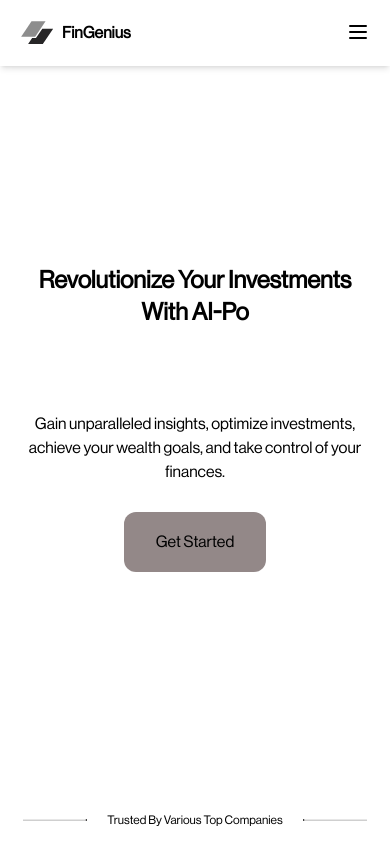
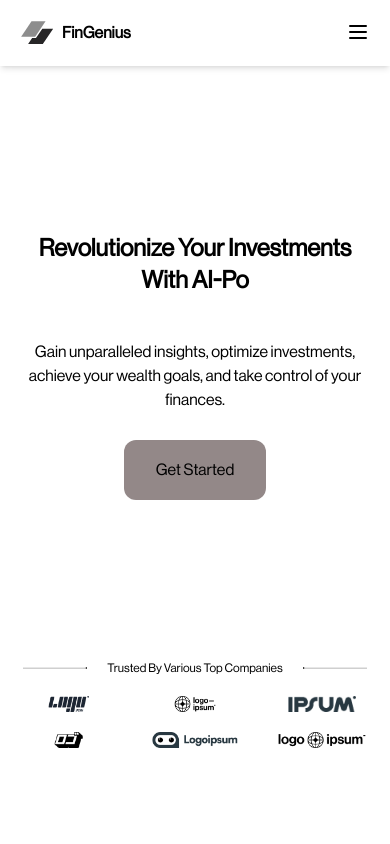
Before and after one commit to oseji/IntelliVest, a React (Vite) app: page / in a window 390 px wide. Shown: the top 844 px of the page. Built offline with nearby package versions, Linux system fonts and the light colour scheme.

Commit message:
worked on responsiveness op tablets

```diff
--- a/src/Faq.tsx
+++ b/src/Faq.tsx
@@ -30,7 +30,7 @@ const Faq = () => {
 
   return (
     <section className="relative mt-10 xl:mt-16">
-      <div className="flex flex-col md:flex-row items-start lg:justify-between gap-10 lg:gap-20 ">
+      <div className="flex flex-col lg:flex-row items-start lg:justify-between gap-10 lg:gap-20 ">
         <div>
           <h1 className="capitalize mx-auto text-2xl md:text-3xl xl:text-4xl font-bold">
             Frequently Asked Questions
--- a/src/HeroSection.tsx
+++ b/src/HeroSection.tsx
@@ -11,7 +11,8 @@ import logo6 from "./assets/Logo 6.png";
 const HeroSection = () => {
   return (
     <section className="heroSection" id="about">
-      <div className="my-40">
+      <div className=" flex flex-col gap-20">
+        <div className=" mt-32">
           <TypeAnimation
             sequence={[
               "revolutionize your investments with AI-powered management",
@@ -20,7 +21,7 @@ const HeroSection = () => {
               2000,
               "revolutionize your investments with AI-powered management",
             ]}
-          className="w-[360px] md:w-10/12 lg:w-[934px] h-[120px] mx-auto text-center font-bold  lg:text-6xl md:text-4xl text-2xl capitalize mt-16 lg:mt-0"
+            className="w-[360px] md:w-10/12 lg:w-[934px] h-[80px] lg:h-[120px] mx-auto text-center font-bold  lg:text-6xl md:text-4xl text-2xl capitalize mt-16 lg:mt-0"
             wrapper="h1"
             speed={20}
             repeat={0}
@@ -28,8 +29,8 @@ const HeroSection = () => {
           />
 
           <p className="text-center mx-auto lg:mt-5 mt-7 ">
-          Gain unparalleled insights, optimize investments, achieve your wealth
-          goals, and take control of your finances.
+            Gain unparalleled insights, optimize investments, achieve your
+            wealth goals, and take control of your finances.
           </p>
 
           <button className="px-[32px] py-[18px] rounded-xl block mx-auto lg:mt-5 mt-7 bg-[#938888] hover:scale-110 transition ease-in-out duration-150">
@@ -65,6 +66,7 @@ const HeroSection = () => {
             <img src={logo6} alt="brand logo" className="heroLogo" />
           </div>
         </div>
+      </div>
     </section>
   );
 };
--- a/src/Section3.tsx
+++ b/src/Section3.tsx
@@ -27,9 +27,7 @@ const Section3 = () => {
 
       <div className="flex flex-row justify-center gap-2 md:gap-5 rounded-xl  w-fit mx-auto mt-5 bg-[#E7E6E6]  p-2">
         <button
-          className={`px-4 py-2 rounded-xl transition ease-in-out duration-200 ${
-            isMonthly ? "activePrice" : ""
-          }`}
+          className={`px-4 py-2 rounded-xl  ${isMonthly ? "activePrice" : ""}`}
           ref={activePriceRefs[0]}
           onClick={() => setIsMonthly(true)}
         >
@@ -37,9 +35,7 @@ const Section3 = () => {
         </button>
 
         <button
-          className={`px-4 py-2 rounded-xl transition ease-in-out duration-200 ${
-            !isMonthly ? "activePrice" : ""
-          }`}
+          className={`px-4 py-2 rounded-xl  ${!isMonthly ? "activePrice" : ""}`}
           ref={activePriceRefs[1]}
           onClick={() => setIsMonthly(false)}
         >
@@ -110,7 +106,6 @@ const Section3 = () => {
           <div className="flex flex-row items-end pb-2 border-b border-slate-500">
             <h1 className="cardPrice">{isMonthly ? "$19.99" : "$190.99"}</h1>
             <p className="font-light text-sm">
-              {" "}
               {isMonthly ? "/month" : "/year"}
             </p>
           </div>
--- a/src/index.css
+++ b/src/index.css
@@ -64,6 +64,10 @@ nav {
 }
 
 /* HERO SECTION */
+.heroSection {
+  @apply flex flex-col justify-center;
+}
+
 .heroLogoGrp {
   @apply grid grid-cols-3 md:flex md:flex-row md:justify-center md:items-center gap-5 md:gap-10 mt-5 mb-16 flex-wrap;
 }
@@ -131,7 +135,7 @@ nav {
 }
 
 .getStartedSection {
-  @apply w-11/12 md:w-10/12 h-[152px] md:h-[328px] mx-auto p-5 md:p-10 rounded-xl flex flex-row justify-between items-end bg-[#E7E6E6] relative top-28;
+  @apply w-11/12 md:w-10/12 h-[152px] md:h-[328px] mx-auto p-5 md:p-10 rounded-xl flex flex-row justify-between items-end bg-[#E7E6E6] relative top-28 lg:top-[500px] xl:top-28;
 }
 
 /* FOOTER */
```
Lines whose indentation alone changed are shown as unchanged.
